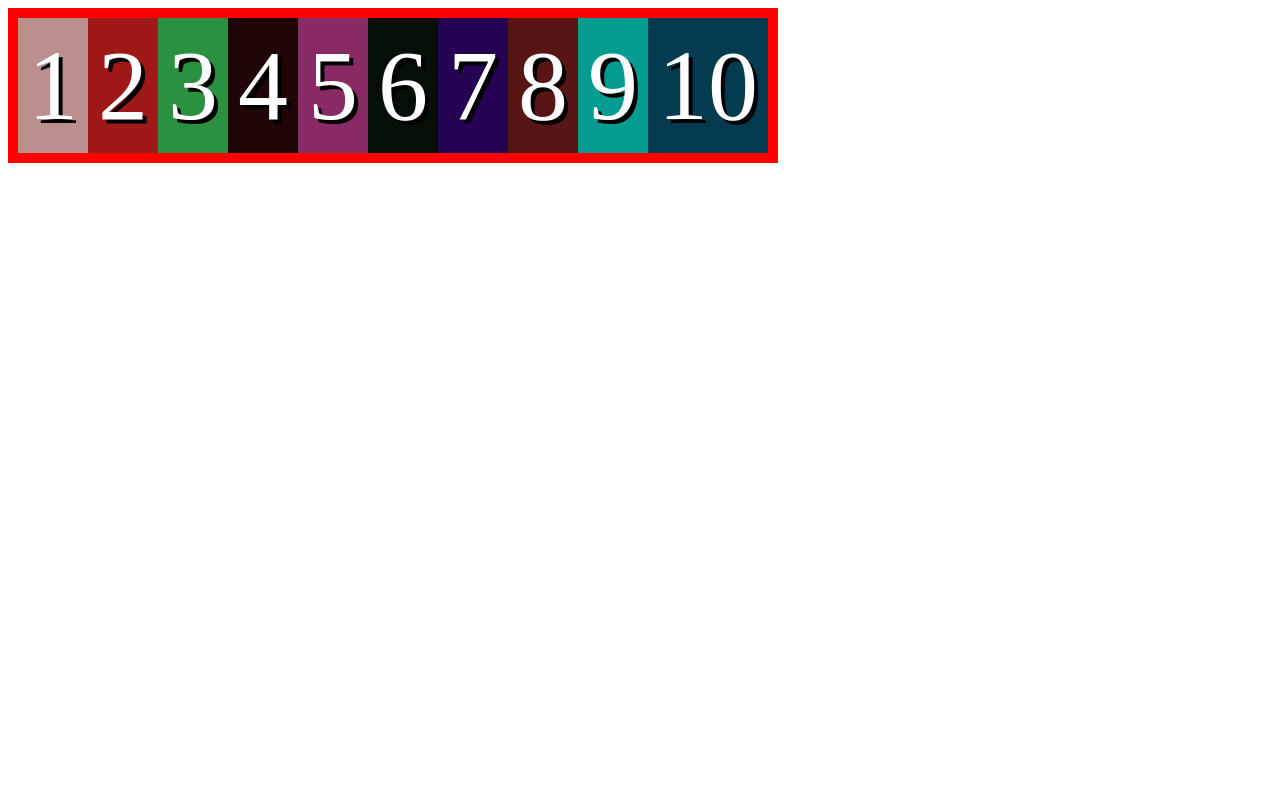
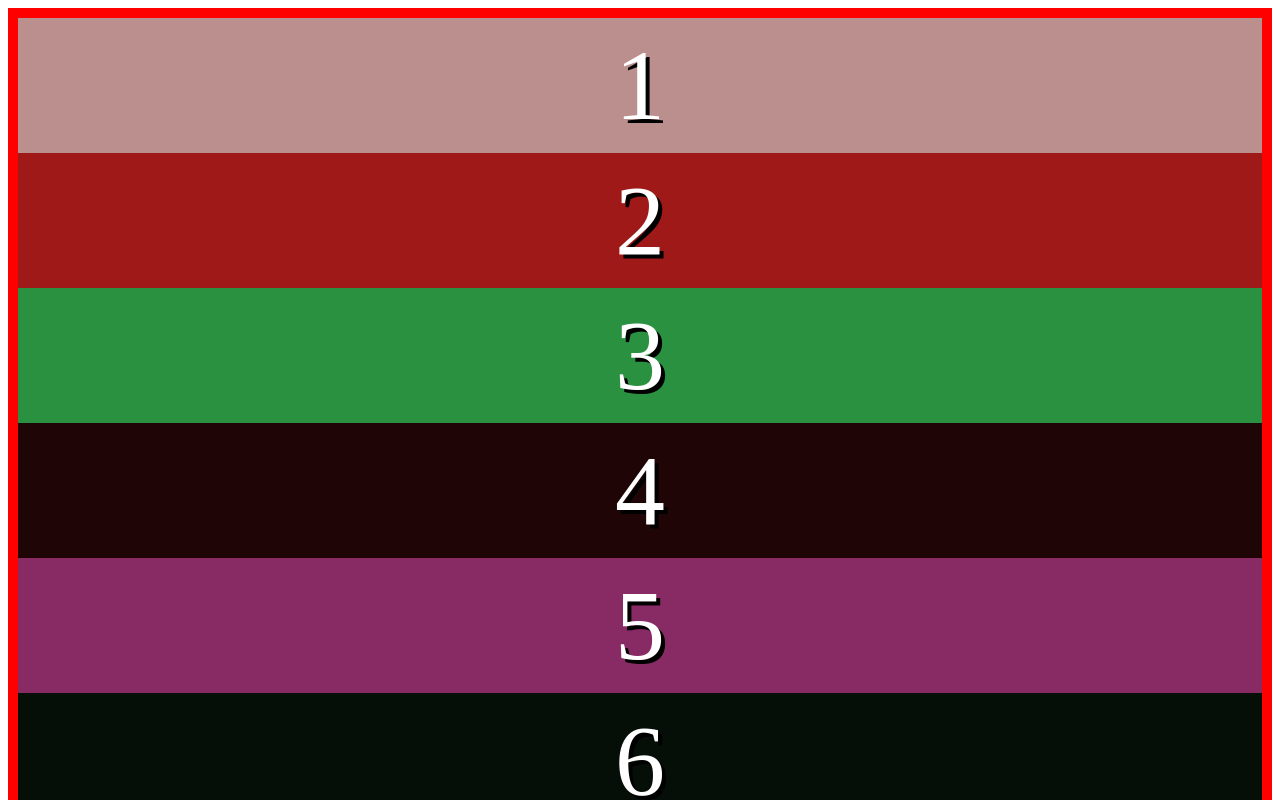
Before and after one commit to AyahElsayed/CSS-FlexBox, a plain HTML site: page index.html in a window 1280 px wide. Shown: the top 800 px of the page. Drawn offline with Linux system fonts and the light colour scheme.

Commit message:
flex direction

```diff
--- a/style.css
+++ b/style.css
@@ -17,8 +17,13 @@
 .box10{background-color: rgb(5, 59, 80);}
 
 .container{
-    display: inline-flex;
+    display: flex;
     border: 10px solid red;
+    min-height: 100vh;
+    flex-direction: column;  /*  main axis of the flow of the content => from top to bottom*/
+    /*  default row
+        main axis of the flow of the content => from right to left
+    */
 }
 /* display flex => the width of the container 100% of the page */
 /* display: inline-flex; => the width of the container include the content only */
```
Also changed, not shown: index.html (renamed from intro.html).
